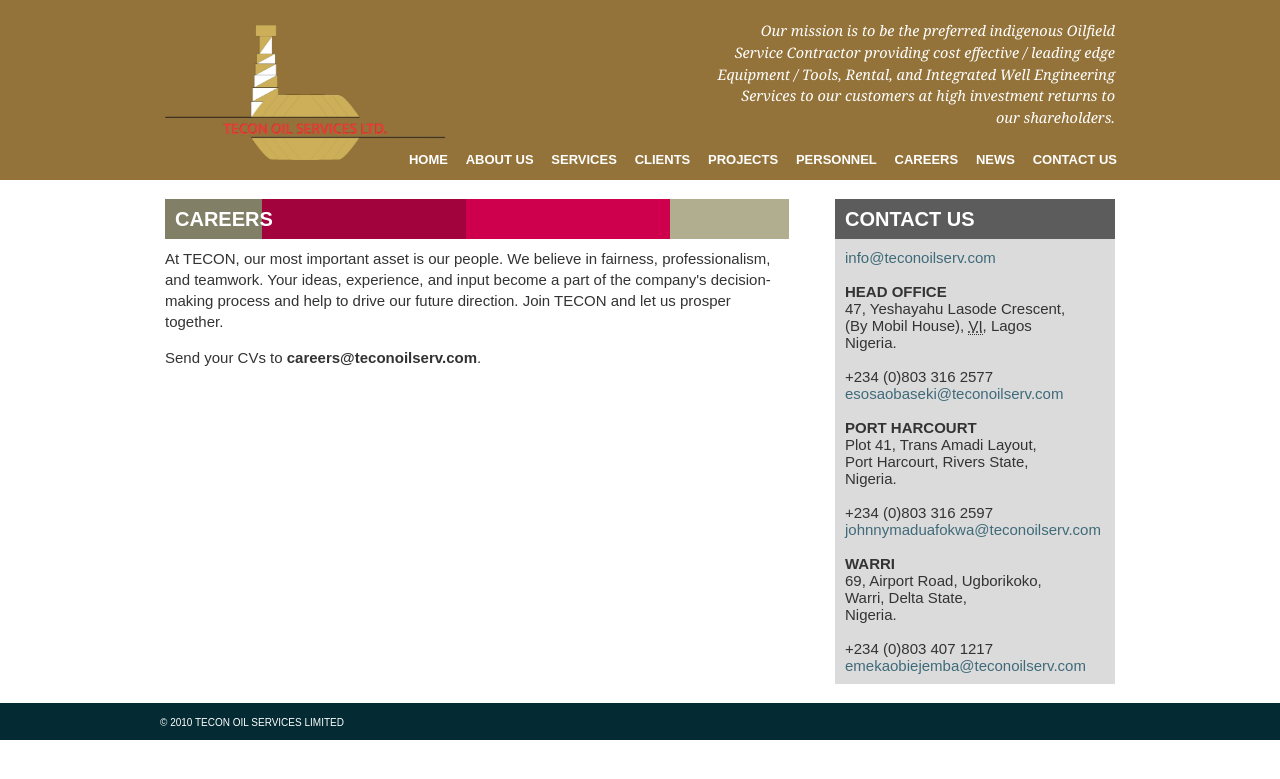
After one commit to deone/tecon, a PHP site: page /careers.php in a window 1280 px wide. The commit adds this page. Shown: the top 779 px of the page. Run offline with PHP 8.4, Linux system fonts and the light colour scheme.

Commit message:
Careers page and other edits necessary to make it work.

```diff
--- /dev/null
+++ b/careers.php
@@ -0,0 +1,33 @@
+<!DOCTYPE html PUBLIC "-//W3C//DTD XHTML 1.0 Strict//EN" "http://www.w3.org/TR/xhtml1/DTD/xhtml1-strict.dtd">
+<html xmlns="http://www.w3.org/1999/xhtml" xml:lang="en">
+    <head profile="http://gmpg.org/xfn/11">
+	<title>Tecon Oil Services Limited | Careers</title>
+	<link rel="stylesheet" type="text/css" href="css/base.css"/>
+	<link href="css/about3855.css?1256146886" media="screen" rel="stylesheet" type="text/css" />
+    </head>
+
+    <body id="home">
+	<?php include("header.inc.php"); ?>
+
+	<div id="content">
+	    <div class="wrap">
+
+		<div class="left_column no_margin">
+		    <div id="whoweare">
+			<h2><span>Careers</span></h2>
+			<p>
+			    At TECON, our most important asset is our people. We believe in fairness, professionalism, and teamwork. Your ideas, experience, and input become a part of the company's decision-making process and help to drive our future direction. Join TECON and let us prosper together.</p>
+
+			<p><span id="career_info">Send your CVs to <strong>careers@teconoilserv.com</strong>.</p>
+		    </div>
+		</div>
+
+		<?php include("contact_panel.inc.php"); ?>
+
+	    </div><!-- .wrap -->
+	</div><!-- #content -->
+
+	<?php include("footer.inc.php"); ?>
+
+    </body>
+</html>
--- a/contact.php
+++ b/contact.php
@@ -11,7 +11,6 @@
 
 	<div id="content">
 	    <div class="wrap">
-		<img src="img/lovelies_opener.jpg" class="large_opening_image" alt="Clients"/>
 		<h2><span>Contact Us</span></h2>
 		<table>
 		    <tbody>
--- a/header.inc.php
+++ b/header.inc.php
@@ -9,11 +9,11 @@
 	    <ul>
 		<li><a href="index.php">Home</a></li>
 		<li><a href="about.php">About Us</a></li>
-		<li><a href="services.php">Services</a></li>
+		<li><a href="#">Services</a></li>
 		<li><a href="clients.php">Clients</a></li>
 		<li><a href="projects.php">Projects</a></li>
 		<li><a href="personnel.php">Personnel</a></li>
-		<li><a href="career.php">Career</a></li>
+		<li><a href="careers.php">Careers</a></li>
 		<li><a href="news/">News</a></li>
 		<li><a href="contact.php">Contact Us</a></li>
 	    </ul>
--- a/news/index.php
+++ b/news/index.php
@@ -25,7 +25,7 @@
 		    <li><a href="../clients.php">Clients</a></li>
 		    <li><a href="../projects.php">Projects</a></li>
 		    <li><a href="../personnel.php">Personnel</a></li>
-		    <li><a href="../career.php">Career</a></li>
+		    <li><a href="../careers.php">Careers</a></li>
 		    <li><a href="index.php">News</a></li>
 		    <li><a href="../contact.php">Contact Us</a></li>
 		</ul>
```
Also changed, not shown: 1 other file.
